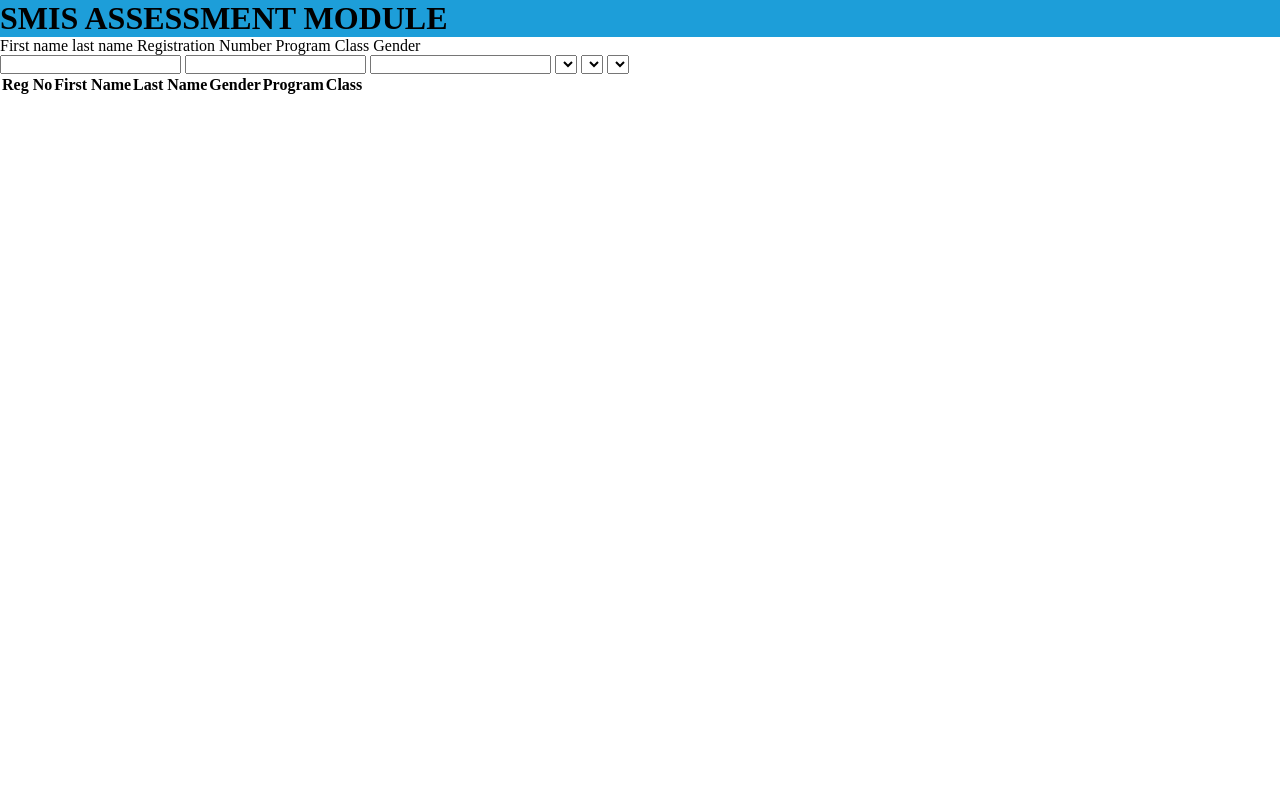
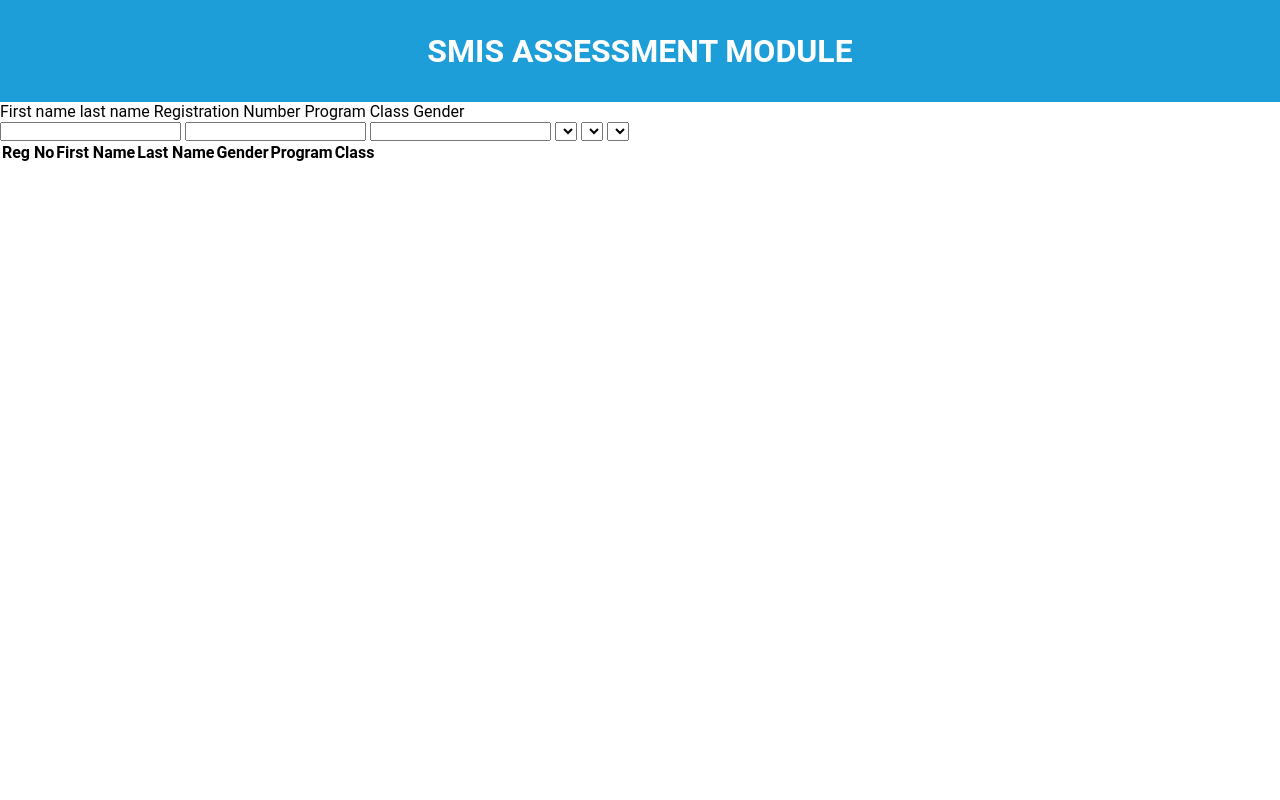
Before and after one commit to PhoenixTech2003/SMIS-assessment-module, a Flask app: page / in a window 1280 px wide. Run offline with Flask 3, Linux system fonts and the light colour scheme; lists and menus that the app fills with data are empty; some web fonts are replaced.

Commit message:
Update font and header styles in style.css

```diff
--- a/static/css/style.css
+++ b/static/css/style.css
@@ -3,7 +3,22 @@
     margin: 0;
     box-sizing: border-box;
 }
+@font-face {
+    font-family: roboto;
+    src: url("../fonts/Roboto/Roboto-Black.ttf");
+}
+body{
+    height: 100dvh;
+    display: grid;
+    grid-template-rows: 0.1fr 1fr;
+    font-family: "roboto";
 
+}
 header{
+    display: flex;
+    justify-content: center;
+    align-items: center;
+    padding: 2rem;
+    color: #fff;
     background-color: #1D9ED9;
 }
```
